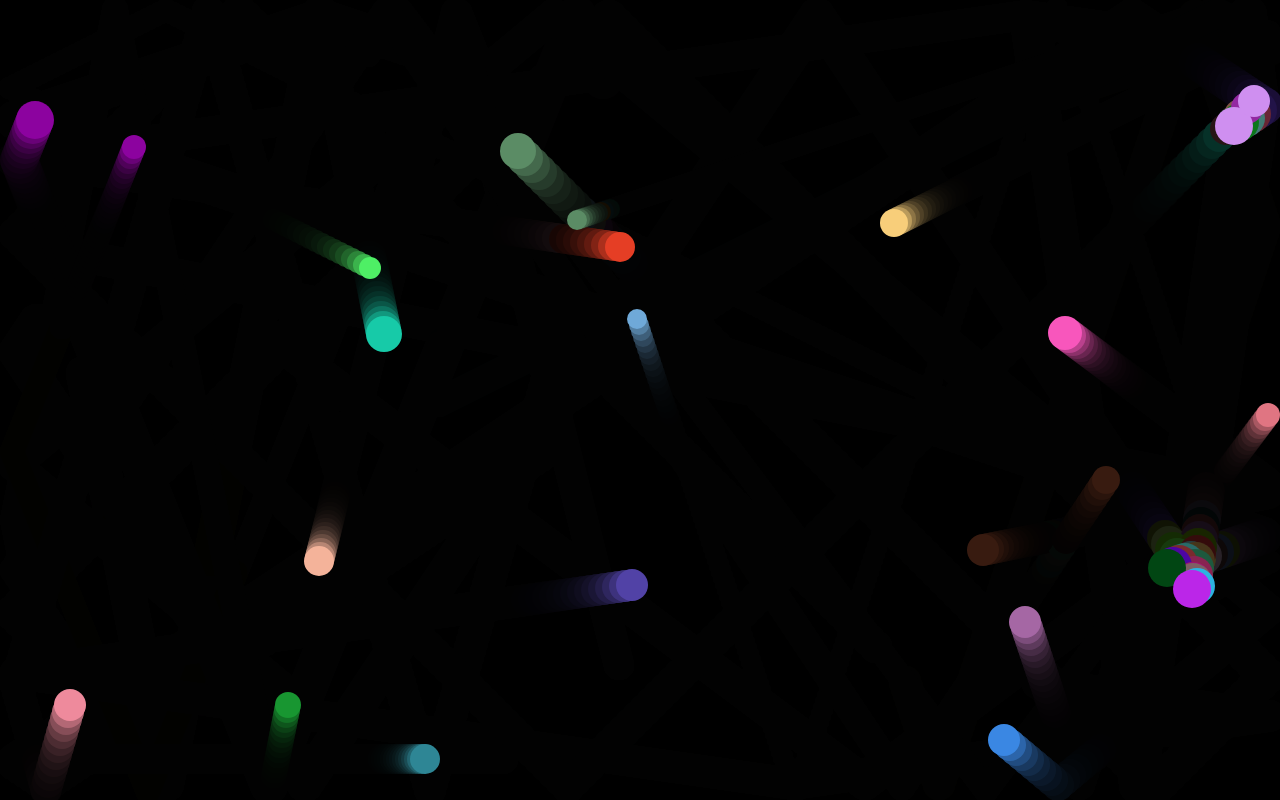
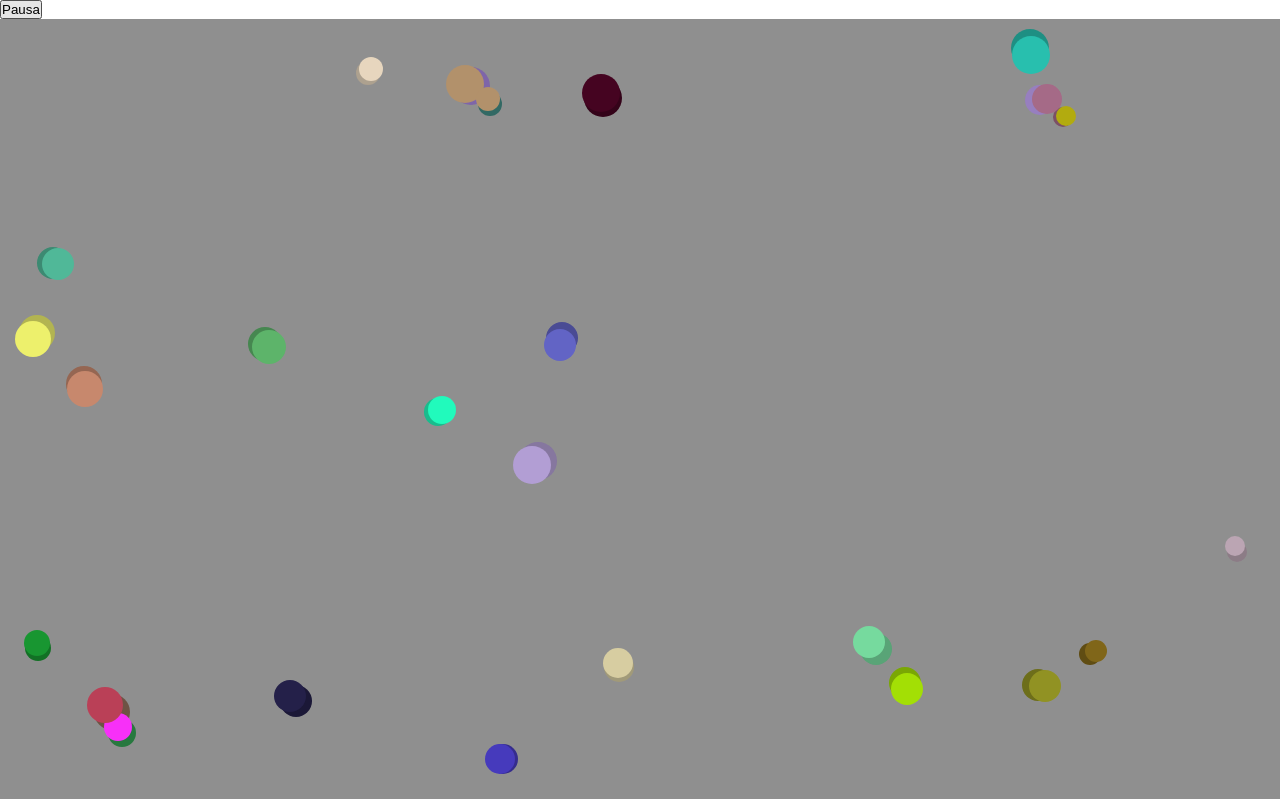
Before and after one commit to Roman-Parker/Bounce, a plain HTML site: page index.html in a window 1280 px wide. Drawn offline with Linux system fonts and the light colour scheme.

Commit message:
saving progress on pausing/starting the animation

```diff
--- a/index.html
+++ b/index.html
@@ -7,6 +7,9 @@
     <title>Document</title>
 </head>
 <body>
+    <div>
+        <button onclick="switchState()" id="stopBtn">Pausa</button>
+    </div>
     <canvas></canvas>
 
     <script src="javascript.js"></script>
--- a/javascript.js
+++ b/javascript.js
@@ -3,7 +3,7 @@ const canvas = document.querySelector('canvas');
 const ctx = canvas.getContext('2d');
 
 const width = canvas.width = window.innerWidth;
-const height = canvas.height = window.innerHeight;
+const height = canvas.height = window.innerHeight-20;
 
 //Generating random numbers to generate random balls
 function random(min, max) {
@@ -65,6 +65,8 @@ Ball.prototype.update = function() {
 
     balls.push(ball);
   }
+  var isPaused = false;
+
   function loop() {
     ctx.fillStyle = 'rgba(0, 0, 0, 0.25)';
     ctx.fillRect(0, 0, width, height);
@@ -75,8 +77,18 @@ Ball.prototype.update = function() {
       balls[i].collisionDetect();
     }
 
+
+  }
+  function Start(){
+    if(isPaused){
+      Update();
+    }
     requestAnimationFrame(loop);
   }
+  function switchState(){
+    isPaused = !isPaused;
+  }
+  Start();
   Ball.prototype.collisionDetect = function() {
     for (let j = 0; j < balls.length; j++) {
       if (!(this === balls[j])) {
```
